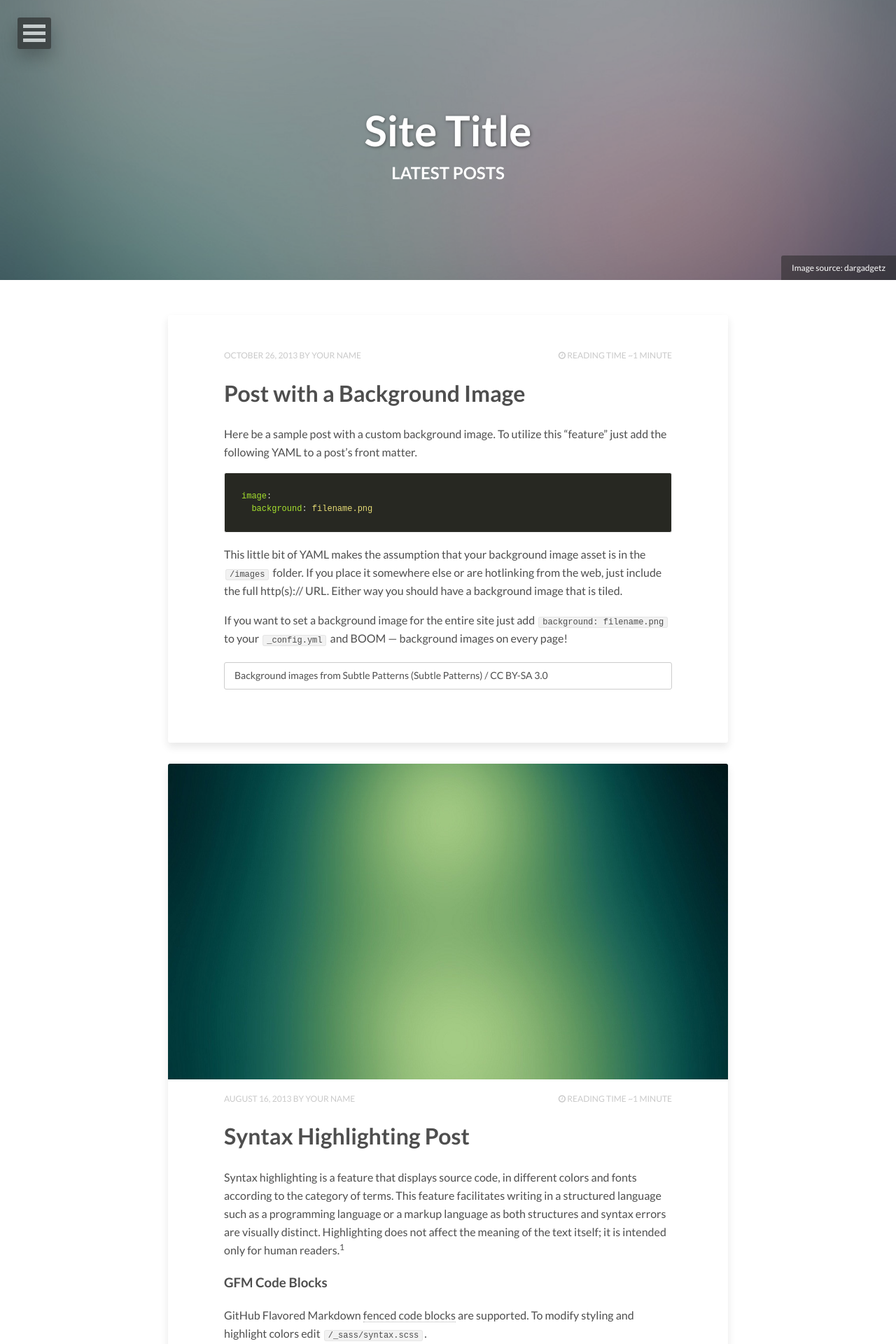
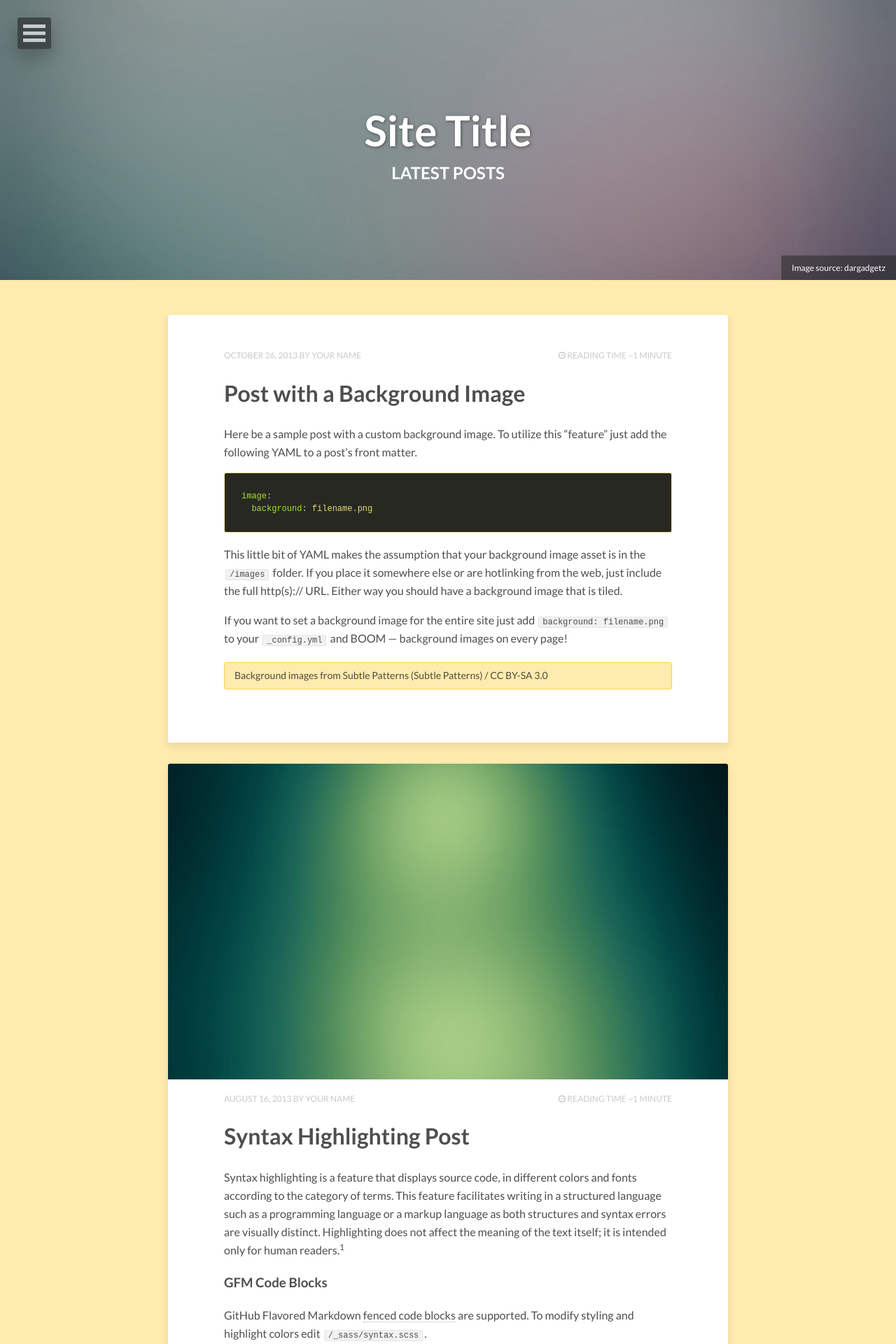
Before and after one commit to yongmin-park/brtlst-jekyll-theme, a Jekyll site: the page built from index.html, in a window 1280 px wide. Shown: the top 1920 px of the page at 70% size. Built offline with Jekyll 4.4.1, drawn with Linux system fonts in a browser that asks for light colours; nearby versions of some CDN libraries; the list of posts is cut into pages by our own code.

Commit message:
Changed body color to test

```diff
--- a/_sass/_variables.scss
+++ b/_sass/_variables.scss
@@ -34,7 +34,7 @@ body {
    ========================================================================== */
 
 $base-color                      : rgba(#222,0.8);
-$body-color                      : #ffffff;
+$body-color                      : #FFEBAE;
 $text-color                      : rgba(#222,0.8);
 $comp-color                      : complement(#222);
 $border-color                    : lighten($base-color,60);
```
